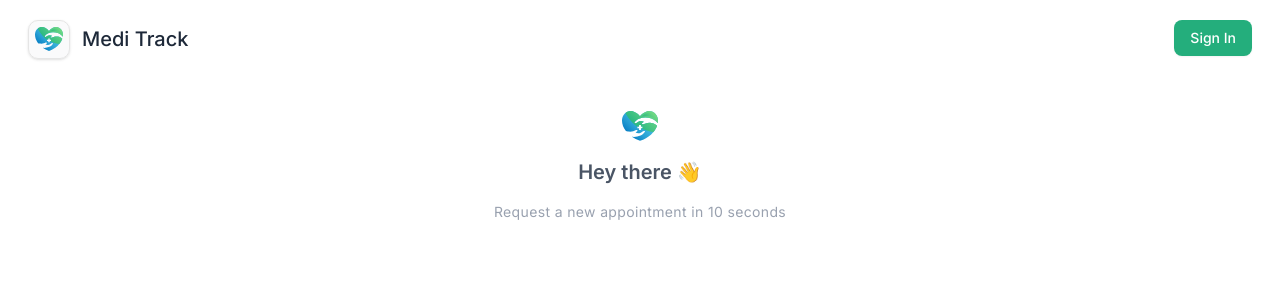
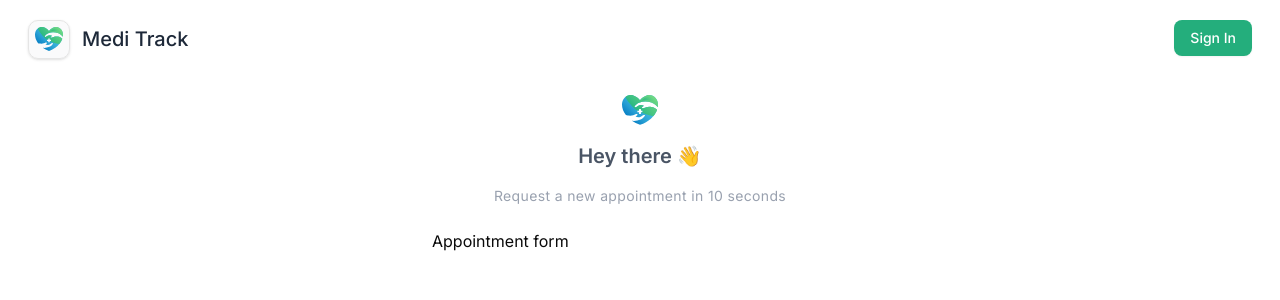
Before and after one commit to nilavtalukdar06/medi-track, a Next.js app: page / in a window 1280 px wide. Shown: the top 300 px of the page. Built offline with nearby package versions, Linux system fonts and the light colour scheme.

Commit message:
added appointment form component

```diff
--- a/components/appointment-form-layout.jsx
+++ b/components/appointment-form-layout.jsx
@@ -2,10 +2,11 @@
 import Image from "next/image";
 import { motion } from "motion/react";
 import { TextAnimate } from "./magicui/text-animate";
+import AppointmentForm from "./appointment-form";
 
 export default function AppointmentFormLayout() {
   return (
-    <article className="max-w-md p-4 my-4 mx-auto">
+    <article className="max-w-md p-4 mx-auto">
       <motion.div
         className="w-full flex justify-center items-center"
         initial={{ opacity: 0 }}
@@ -27,6 +28,9 @@ export default function AppointmentFormLayout() {
           Request a new appointment in 10 seconds
         </TextAnimate>
       </div>
+      <div className="my-6">
+        <AppointmentForm />
+      </div>
     </article>
   );
 }
--- /dev/null
+++ b/components/appointment-form.jsx
@@ -0,0 +1,7 @@
+export default function AppointmentForm() {
+  return (
+    <form>
+      <p>Appointment form</p>
+    </form>
+  );
+}
```
